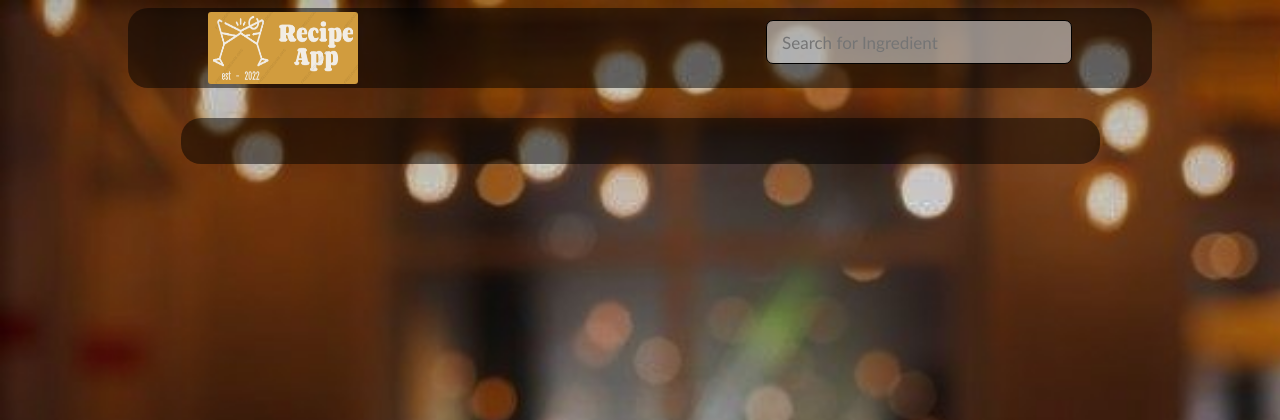
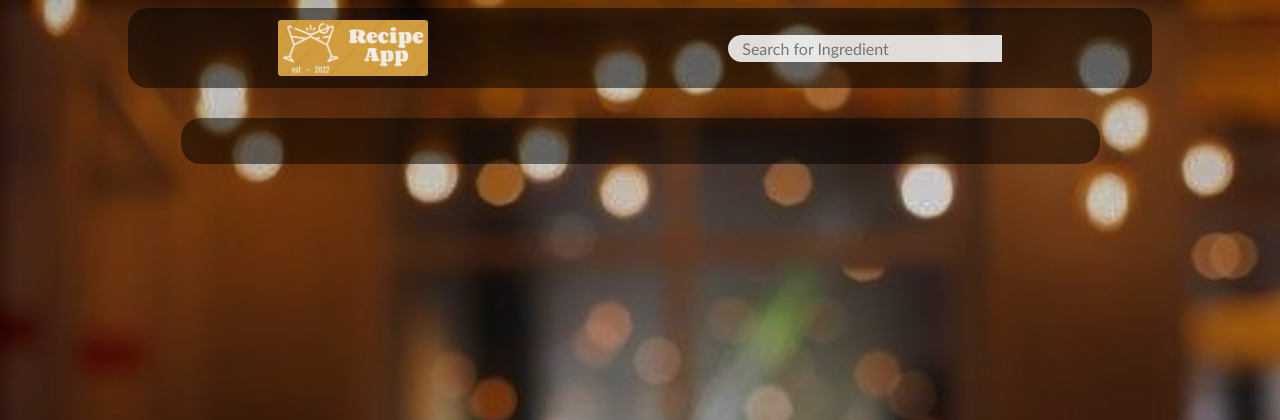
Before and after one commit to Nathan-Mez/Recipe-App, a Django app: page /list/ in a window 1280 px wide. Shown: the top 420 px of the page. Run offline with Django 4.2, Linux system fonts and the light colour scheme; data that the repository does not hold is empty.

Commit message:
Update styles.css

```diff
--- a/recipes/static/recipes/css/styles.css
+++ b/recipes/static/recipes/css/styles.css
@@ -12,21 +12,36 @@
     border-radius: 20px;
     background-color: rgba(0, 0, 0, 0.5);
     display: flex;
-    justify-content: space-between;
+    justify-content: space-around;
+    align-items: center;
+}
+
+.search_box{
+    display: flex;
 }
 #search{
-    background-color:rgba(255, 255, 255, 0.5);
-    border: 1px solid black;
-    border-radius: 7px;
-    height: 40px;
-    margin: 12px 80px 12px 0;
-    width: 300px;
+    width: 270px;
+    height: 25px;
     font-family: 'Gill Sans', 'Gill Sans MT', Calibri, 'Trebuchet MS', sans-serif;
-    font-size: 17px;
+    background-color: rgba(255, 255, 255, 0.85);
+    font-size: 16px;
+    border-top-left-radius: 20px;
+    border-bottom-left-radius: 20px;
+    border: 0px;
+}
+#search_logo{
+    width: 55px;
+    height: 25px;
+    padding: 1px;
+    background-color: rgb(6, 74, 37);
+    border-bottom-right-radius: 20px;
+    border-top-right-radius: 20px;
+    font-family: 'Gill Sans', 'Gill Sans MT', Calibri, 'Trebuchet MS', sans-serif;
+    text-decoration: none;
+    color: white;
 }
 
 #logo{
-    margin: 4px 0 4px 80px;
     border-radius: 3px;
 }
 .recipe_grid {
```
Also changed, not shown: other parts of recipes/static/recipes/css/styles.css (+48 -1 lines).
